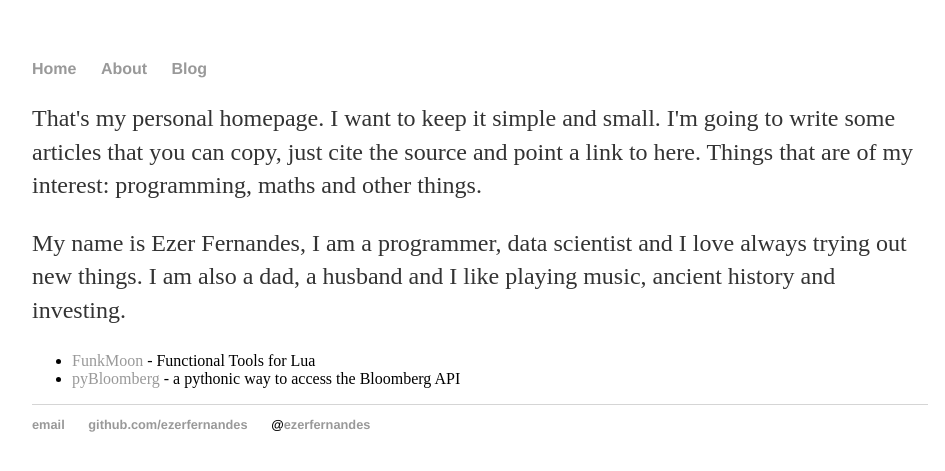
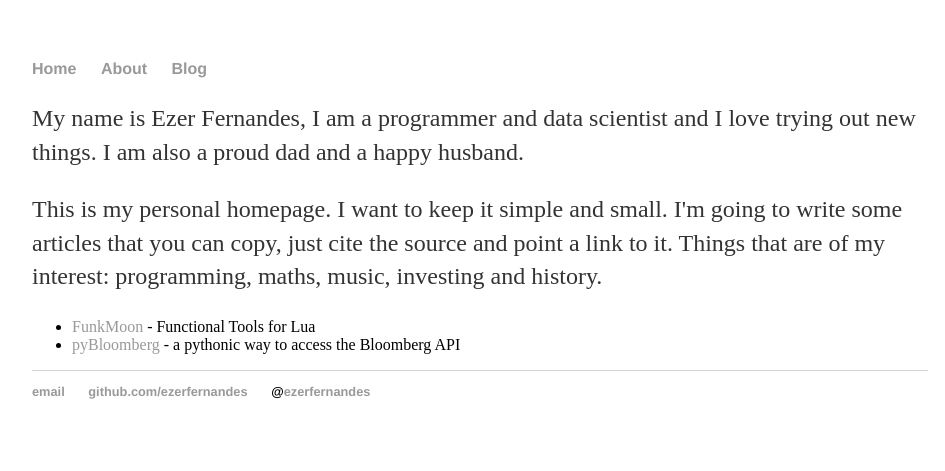
Before and after one commit to ezerfernandes/ezerfernandes.github.io, a Jekyll site: the page built from index.html, in a window 1280 px wide. Shown: the top 471 px of the page, without its empty margins (160-1105 px from the left). Built offline with Jekyll 4.4.1, drawn with Linux system fonts in a browser that asks for light colours.

Commit message:
Update index.html

```diff
--- a/index.html
+++ b/index.html
@@ -3,8 +3,8 @@ layout: default
 title: Ezer's Simple Page
 ---
 <div class="blurb">
-        <p>That's my personal homepage. I want to keep it simple and small. I'm going to write some articles that you can copy, just cite the source and point a link to here. Things that are of my interest: programming, maths and other things.</p>
-        <p>My name is Ezer Fernandes, I am a programmer, data scientist and I love always trying out new things. I am also a dad, a husband and I like playing music, ancient history and investing.</p>
+	<p>My name is Ezer Fernandes, I am a programmer and data scientist and I love trying out new things. I am also a proud dad and a happy husband.</p>
+	<p>This is my personal homepage. I want to keep it simple and small. I'm going to write some articles that you can copy, just cite the source and point a link to it. Things that are of my interest: programming, maths, music, investing and history.</p>
 
 	<ul>
 	    <li><a href="https://github.com/ezerfernandes/funkmoon">FunkMoon</a> - Functional Tools for Lua</li>
```
